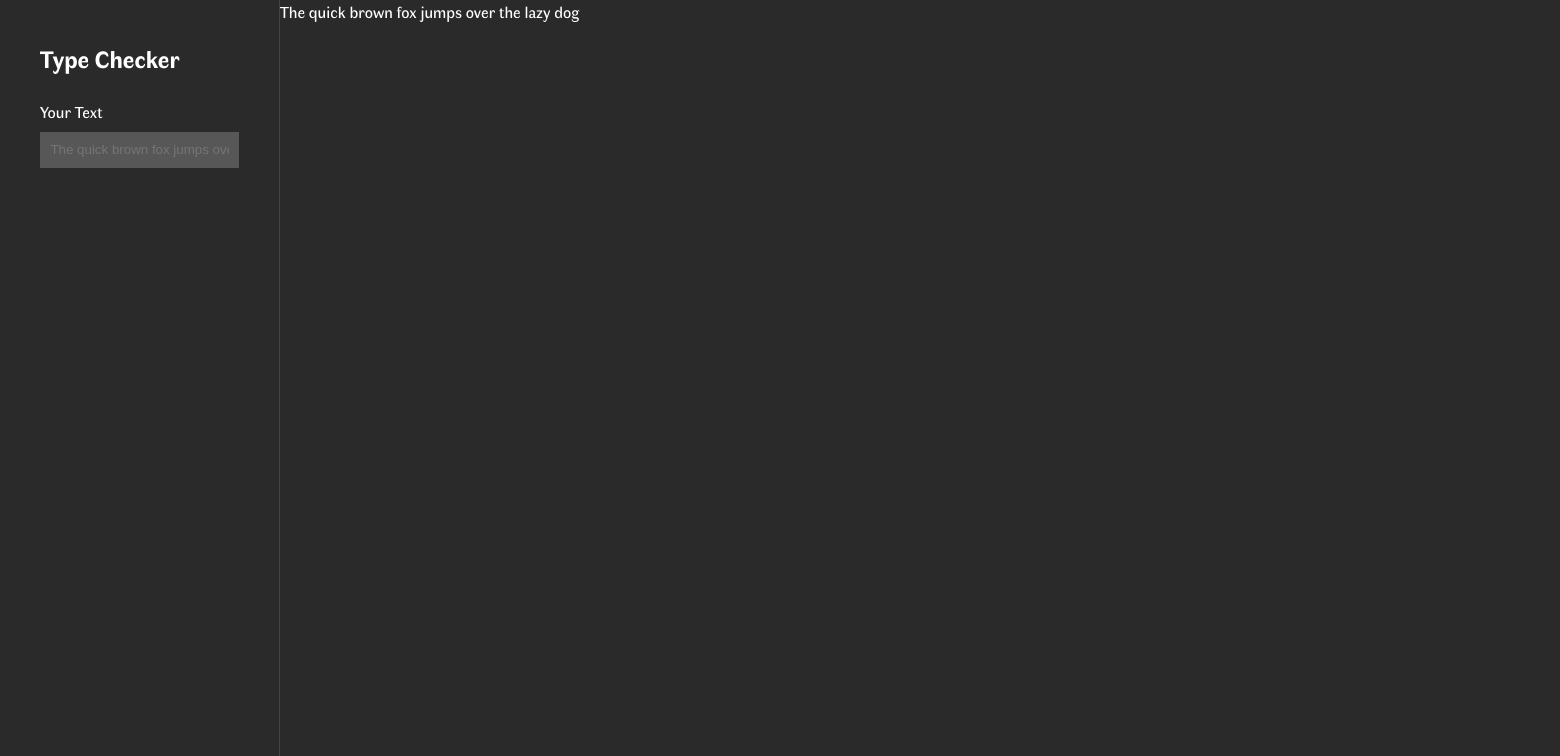
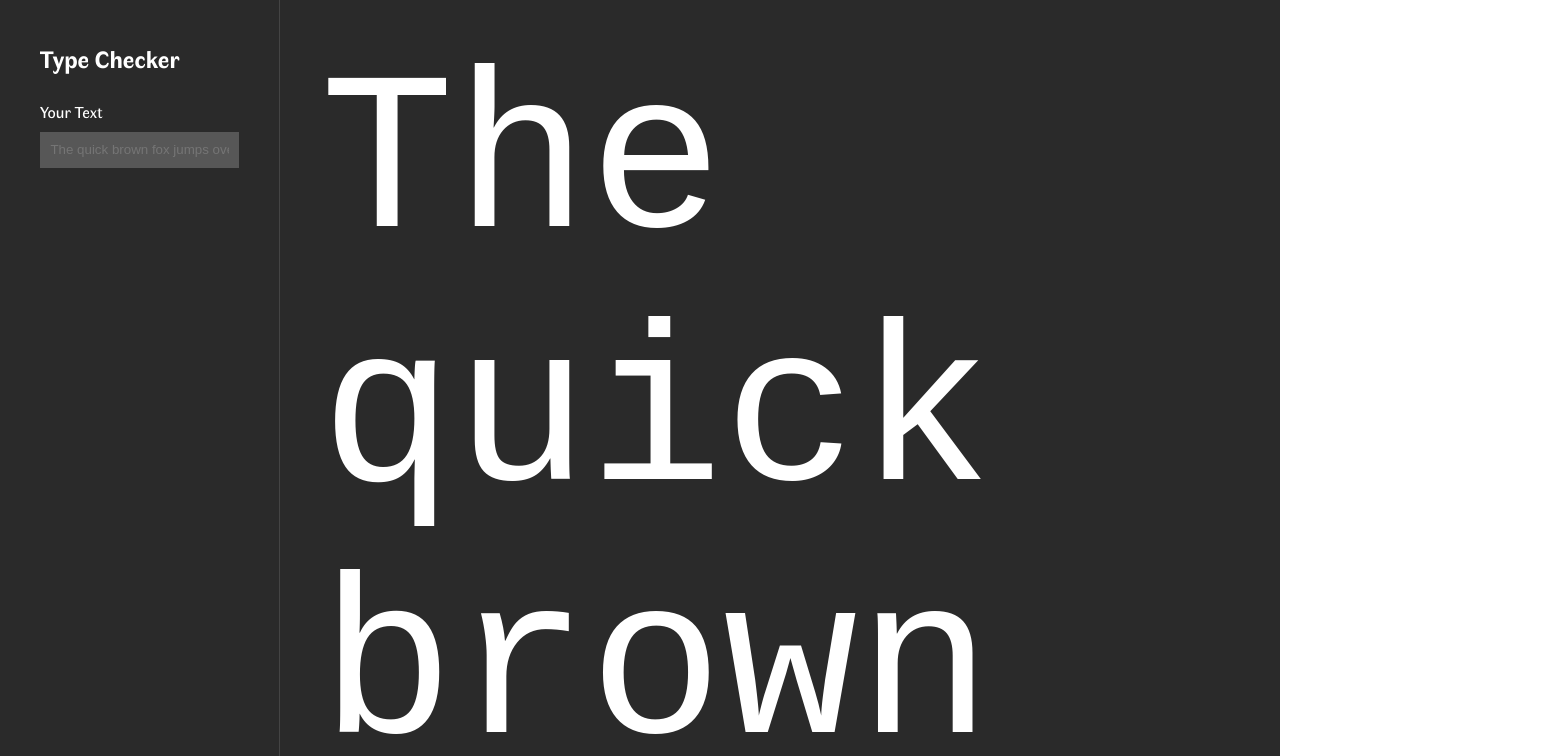
Before and after one commit to gideonibemerejr/js-for-designers, a React (Create React App) app: page /type-checker in a window 1280 px wide. Shown: the top 756 px of the page, 1560 px wide, since content can reach past the window. Built offline with nearby package versions, Linux system fonts and the light colour scheme.

Commit message:
Update Add CSS grid to handle layout. Fixes bug where textarea moves across page too far for padding to work

```diff
--- a/src/Pages/TypeChecker/TypeChecker.css
+++ b/src/Pages/TypeChecker/TypeChecker.css
@@ -26,13 +26,11 @@ div.type-checker {
   font-family: 'Faune', Helvetica, sans-serif;
   font-size: 16px;
   line-height: 1.5;
-  width: 100%;
-  position: absolute;
+
+  color: #fff;
   background-color: #2a2a2a;
-  margin: 0;
-  color: #fff;
-  height: 100vh;
-  margin: 0 0 0 17.5rem;
+  display: grid;
+  grid-template-columns: 280px 1fr;
 }
 
 div.type-checker > section {
--- a/src/Pages/TypeChecker/components/Output/Output.css
+++ b/src/Pages/TypeChecker/components/Output/Output.css
@@ -0,0 +1,15 @@
+section.output {
+  grid-column-start: 2;
+  width: 100%;
+}
+
+textarea.text-output {
+  font-size: 14rem;
+  width: 100%;
+  background: none;
+  color: #fff;
+  border: none;
+  outline: none;
+  min-height: 100vh;
+  padding: 40px;
+}
--- a/src/Pages/TypeChecker/components/Output/index.jsx
+++ b/src/Pages/TypeChecker/components/Output/index.jsx
@@ -5,9 +5,10 @@ import './Output.css'
 const Output = ({sentence, defaultSentence}) => {
     return (
         <section className="output">
-            {/* Check if there is isn't a sentence. If there is NOT sentence typed, then display the default sentence */}
-          {sentence === '' ? defaultSentence : sentence}
+
+            <textarea className="text-output" value={sentence === '' ? defaultSentence : sentence} />
         </section>
+
      );
 }
 
```
